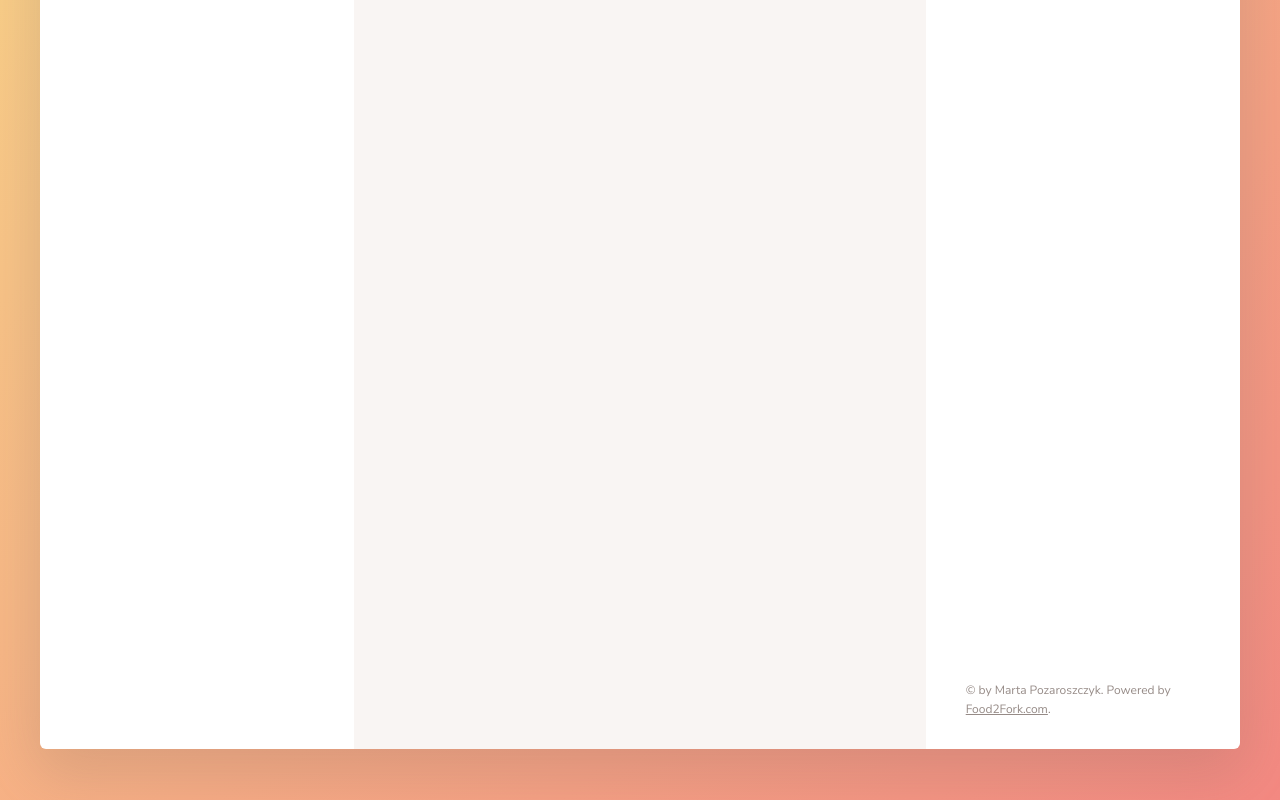
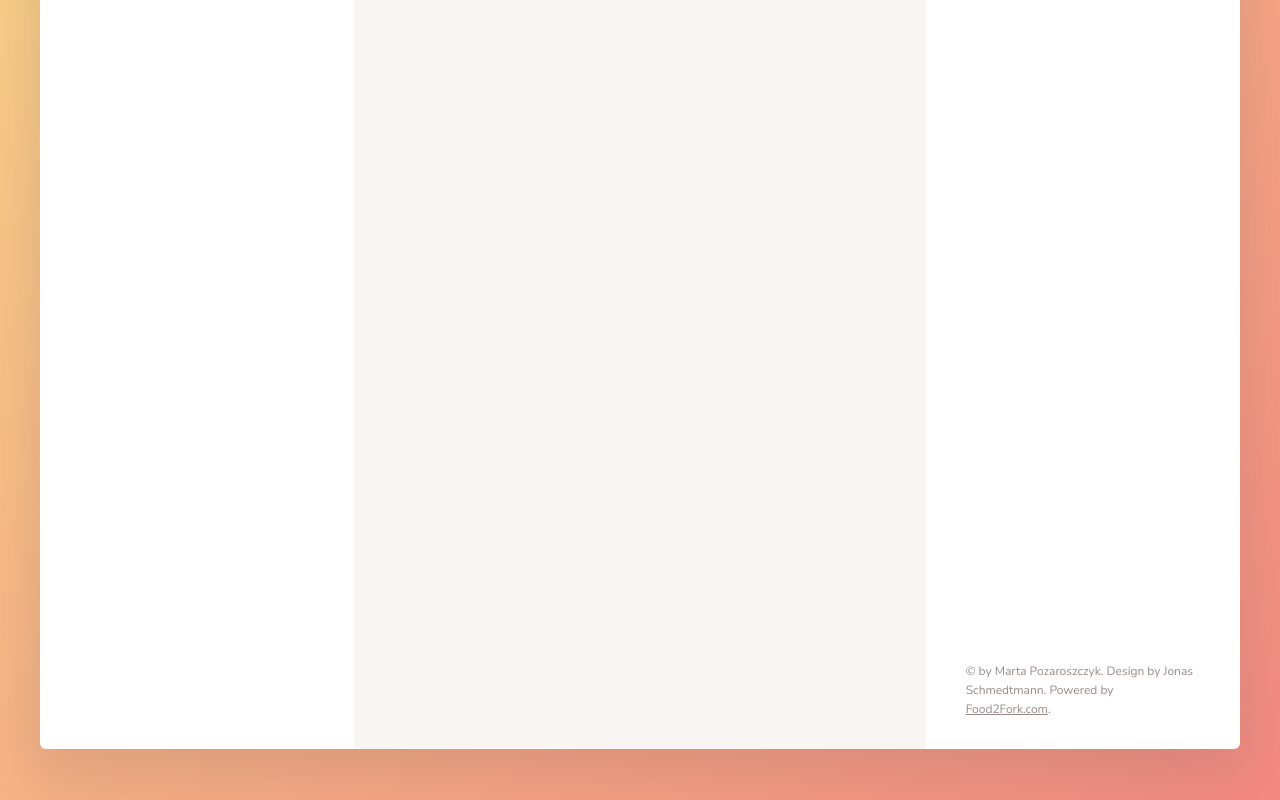
Before and after one commit to grubahilda/Recipe-Search-Using-External-API-webpack, a website: page dist/index.html in a window 1280 px wide. Shown: the part 402-1202 px from the top of the page. Drawn offline with Linux system fonts and the light colour scheme.

Commit message:
Add designer to the footer for credit

```diff
--- a/dist/index.html
+++ b/dist/index.html
@@ -419,7 +419,7 @@
             </ul>
 
             <div class="copyright">
-                &copy; by Marta Pozaroszczyk. Powered by
+                &copy; by Marta Pozaroszczyk. Design by Jonas Schmedtmann. Powered by
                 <a href="http://food2fork.com" target="_blank" class="link">Food2Fork.com</a>.
             </div>
 
```
